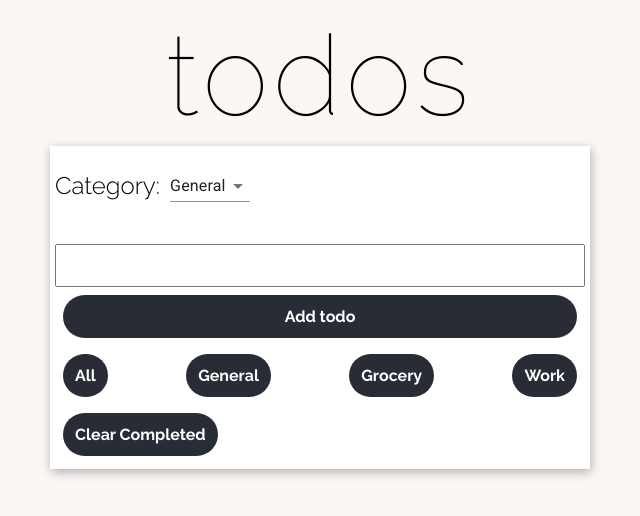
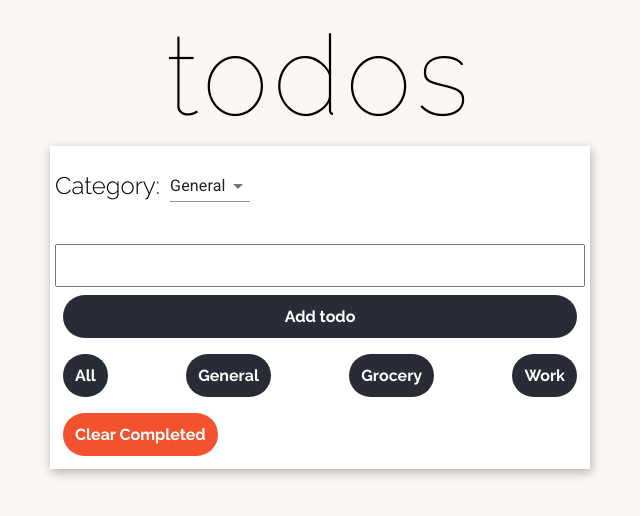
Before and after one commit to aarondevon/todo-with-redux, a React (Create React App) app: page / in a window 1280 px wide. Shown: the top 516 px of the page, without its empty margins (320-960 px from the left). Built offline with nearby package versions, Linux system fonts and the light colour scheme.

Commit message:
import css and add class to clear completed button

```diff
--- a/src/components/ClearCompleted/ClearCompleted.tsx
+++ b/src/components/ClearCompleted/ClearCompleted.tsx
@@ -1,6 +1,6 @@
 import React from 'react';
 import {connect} from "react-redux";
-
+import './ClearCompleted.scss';
 class ClearCompleted extends React.Component<any, any> {
 
     onClearCompleted() {
@@ -10,7 +10,7 @@ class ClearCompleted extends React.Component<any, any> {
     render() {
         return (
             <div>
-                <button className="button" onClick={() => this.onClearCompleted()}>Clear Completed</button>
+                <button className="button clear-completed" onClick={() => this.onClearCompleted()}>Clear Completed</button>
             </div>
         )
     }
```
